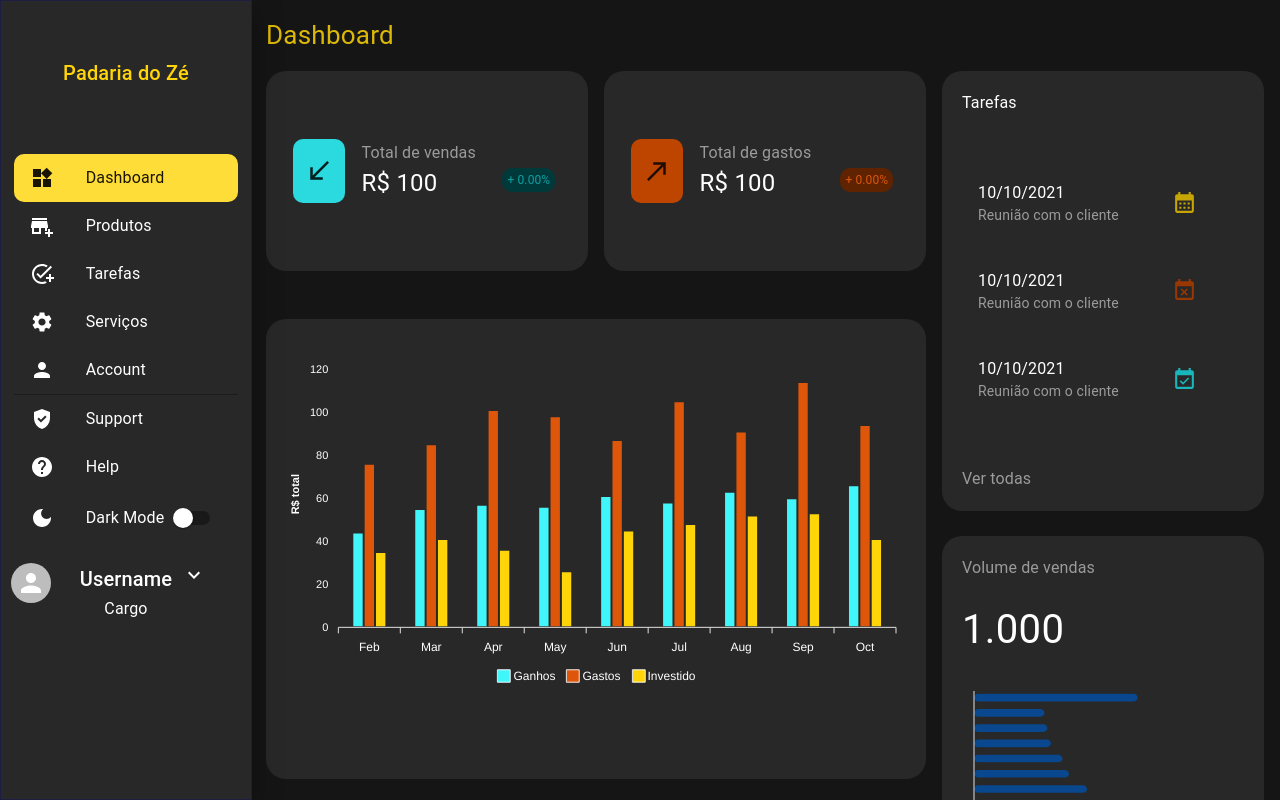
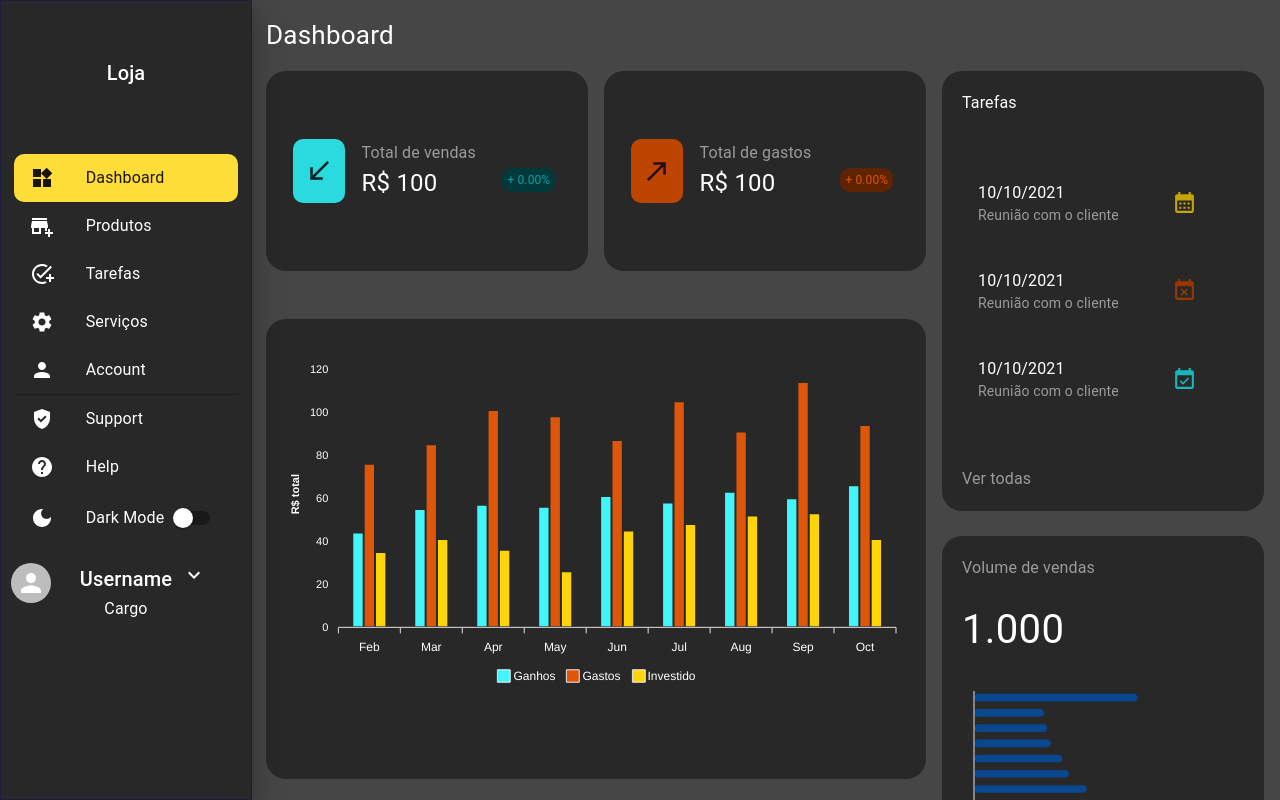
Before and after one commit to Igorsaulo/controle-estoque-front, a React (Vite) app: page / in a window 1280 px wide. Shown: the top 800 px of the page. Built offline with nearby package versions, Linux system fonts and the light colour scheme.

Commit message:
modificando aparencia

```diff
--- a/src/components/Sidebar.tsx
+++ b/src/components/Sidebar.tsx
@@ -52,8 +52,8 @@ export const Sidebar: React.FC = () => {
                     border={'1px solid #1D1D41'}
                 >
                     <Box padding={"56px"}>
-                        <Typography sx={{color:"#FFD50A"}} variant={'h6'}>
-                            Padaria do Zé
+                        <Typography sx={{color:"#ffffff"}} variant={'h6'}>
+                           Loja
                         </Typography>
                     </Box>
                     <Divider />
@@ -68,6 +68,11 @@ export const Sidebar: React.FC = () => {
                                         backgroundColor: '#FFDD39',
                                         borderRadius: '10px',
                                         color: '#1A1500',
+                                        '&:hover': {
+                                            backgroundColor: '#FFDD39',
+                                            borderRadius: '10px',
+                                            color: '#1A1500',
+                                        },
                                     },
                                 }}
                                 selected={index === 0}
--- a/src/main.tsx
+++ b/src/main.tsx
@@ -10,7 +10,7 @@ ReactDOM.createRoot(document.getElementById('root')!).render(
     <Sidebar />
     <main style={{
       paddingLeft: '250px',
-      backgroundColor:"#151515"
+      backgroundColor:"#464646"
 
     }}>
       <Router />
--- a/src/pages/dashboard/index.tsx
+++ b/src/pages/dashboard/index.tsx
@@ -20,7 +20,7 @@ export function Dashboard() {
                 <Grid item xs={12}>
                     <Typography
                         fontSize={'26px'}
-                        color={'#DCB809'}
+                        color={'#ffffff'}
                     >
                         Dashboard
                     </Typography>
```
Also changed, not shown: 1 other file (tests, documents, lock files or other folders).
